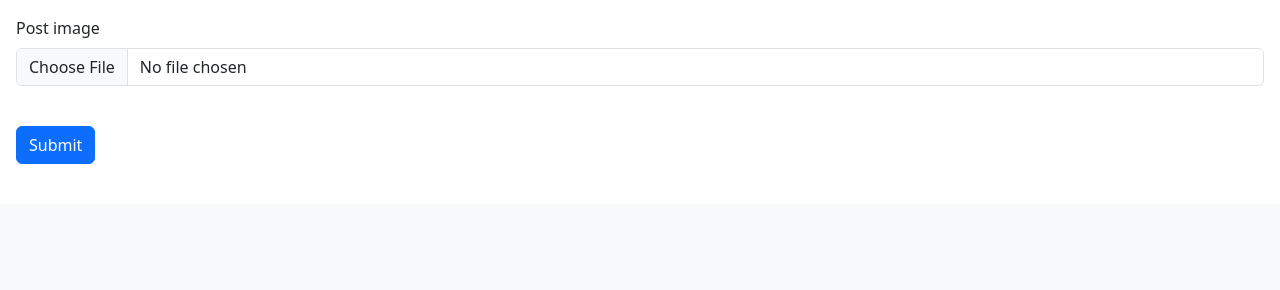
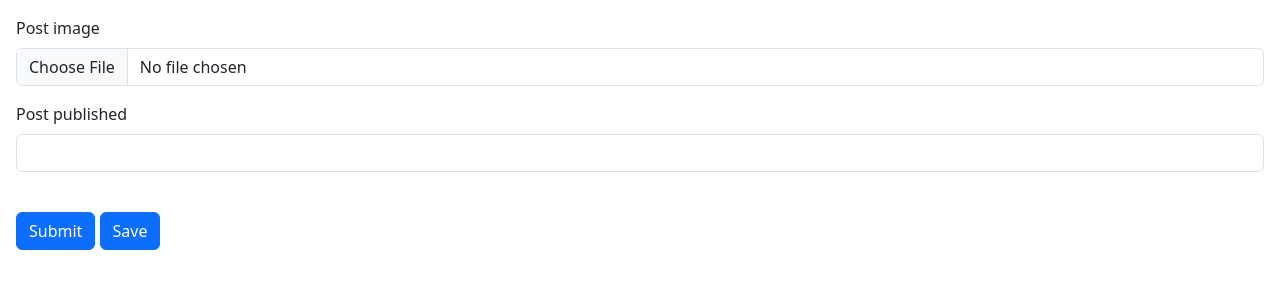
Before and after one commit to andriiBaku/blog_proj, a Django app: page /blog/post/create/ in a window 1280 px wide. Shown: the part 650-940 px from the top of the page. Before the commit the page ends 814 px from the top, so only its background shows below. Run offline with Django 4.2, Linux system fonts and the light colour scheme; data that the repository does not hold is empty; some libraries are stand-ins or nearby versions.

Commit message:
Create Comment model. Create update post functionality. Add to homepage unformation about comment count for each post.

```diff
--- a/blog/forms.py
+++ b/blog/forms.py
@@ -4,4 +4,4 @@ class PostForm(forms.ModelForm):
 
     class Meta:
         model = Post
-        fields = ('title', 'description', 'category', 'post_image')
+        fields = ('title', 'description', 'category', 'post_image', 'post_published')
--- a/blog/models.py
+++ b/blog/models.py
@@ -11,11 +11,23 @@ class Post(models.Model):
     post_published = models.DateTimeField(null=True, blank=True)
     post_image = models.ImageField(upload_to='blog_images/%Y/%m/%d/', blank=True)
 
+    STATUS_CHOICES = (
+        ('cd', 'canceled'),
+        ('pg', 'processing'),
+        ('pd', 'posted'),
+    )
+
+    post_status = models.CharField(max_length=2, choices=STATUS_CHOICES, default='i_p')
+
     def __str__(self):
         return self.title
 
     def get_author_name(self):
         return str(self.author)
+
+    def get_comments_count(self):
+        comments_count = self.comment_set.all().count()
+        return comments_count
 
 class Category(models.Model):
     name = models.CharField(max_length=100)
@@ -31,3 +43,12 @@ class Author(models.Model):
 
     def __str__(self):
         return f'{self.first_name} {self.last_name}'
+
+class Comment(models.Model):
+    post = models.ForeignKey(Post, on_delete=models.CASCADE)
+    text = models.CharField(max_length=500)
+    like = models.IntegerField(default=0)
+    dislike = models.IntegerField(default=0)
+
+    def __str__(self):
+        return f'Comment №{self.pk}'
--- a/blog/templates/blog/homepage.html
+++ b/blog/templates/blog/homepage.html
@@ -15,6 +15,7 @@
           <div class="card-body">
             <h5 class="card-title">{{ p.title }}</h5>
             <p class="card-text">{{ p.description|truncatechars:150 }}</p>
+              <p class="card-text">Comments: {{ p.get_comments_count }}</p>
             <a href="{% url 'post_detail' p.pk %}" class="btn btn-primary">Post detail</a>
           </div>
         </div>
--- a/blog/templates/blog/post_detail.html
+++ b/blog/templates/blog/post_detail.html
@@ -37,6 +37,8 @@
             <p class="card-text">
               <small class="text-muted">Publish time - {{ post.post_published }}</small>
             </p>
+              <a href="{% url 'post_update' pk=post.pk %}" class="card-link">Update Post</a>
+              <a href="#" class="card-link">Add comment</a>
           </div>
         </div>
       </div>
--- a/blog/templates/blog/post_create_form.html
+++ b/blog/templates/blog/post_form.html
@@ -12,6 +12,7 @@
     {{ form|crispy }}
 
     <button class="btn btn-primary my-4" type="submit">Submit</button>
+    <button class="btn btn-primary my-4" type="submit">Save</button>
 
     </form>
 
--- a/blog/urls.py
+++ b/blog/urls.py
@@ -5,4 +5,5 @@ urlpatterns = [
     re_path('^$', views.homepage, name='homepage'),
     re_path('^post/(?P<pk>\d+)/$', views.post_detail, name='post_detail'),
     re_path('^post/create/$', views.post_create, name='post_create'),
+    re_path('^post/(?P<pk>\d+)/update/$', views.post_update, name='post_update'),
 ]
--- a/blog/views.py
+++ b/blog/views.py
@@ -23,4 +23,16 @@ def post_create(request):
             return redirect('post_detail', pk=post_form.pk)
     else:
         form = PostForm()
-    return render(request, 'blog/post_create_form.html', {'form': form})
+    return render(request, 'blog/post_form.html', {'form': form})
+
+def post_update(request, pk):
+    post = get_object_or_404(Post, pk=pk)
+    if request.method == "POST":
+        form = PostForm(request.POST, request.FILES, instance=post)
+        if form.is_valid():
+            post_form = form.save(commit=False)
+            post_form.save()
+            return redirect('post_detail', pk=pk)
+    else:
+        form = PostForm(instance=post)
+    return render(request, 'blog/post_form.html', {'form': form})
```
Also changed, not shown: blog/migrations/0003_post_post_status_comment.py (added).
